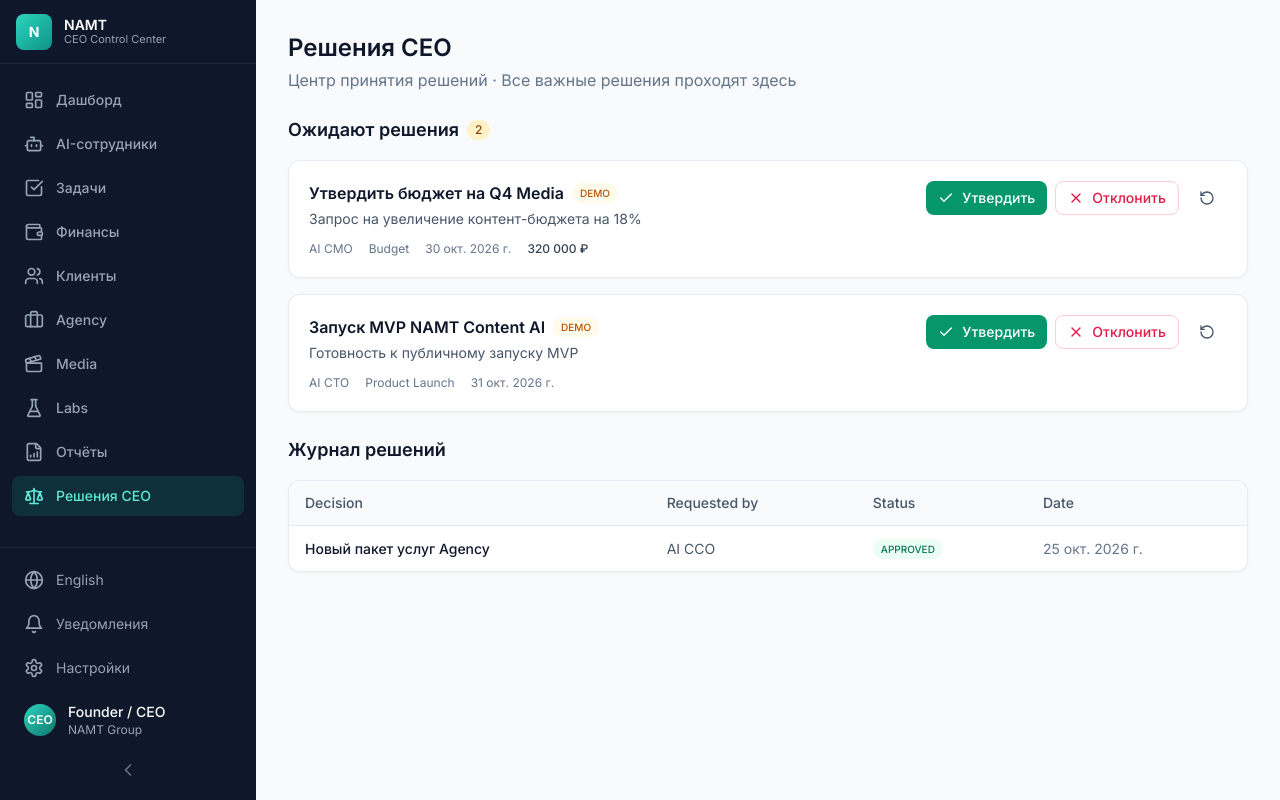
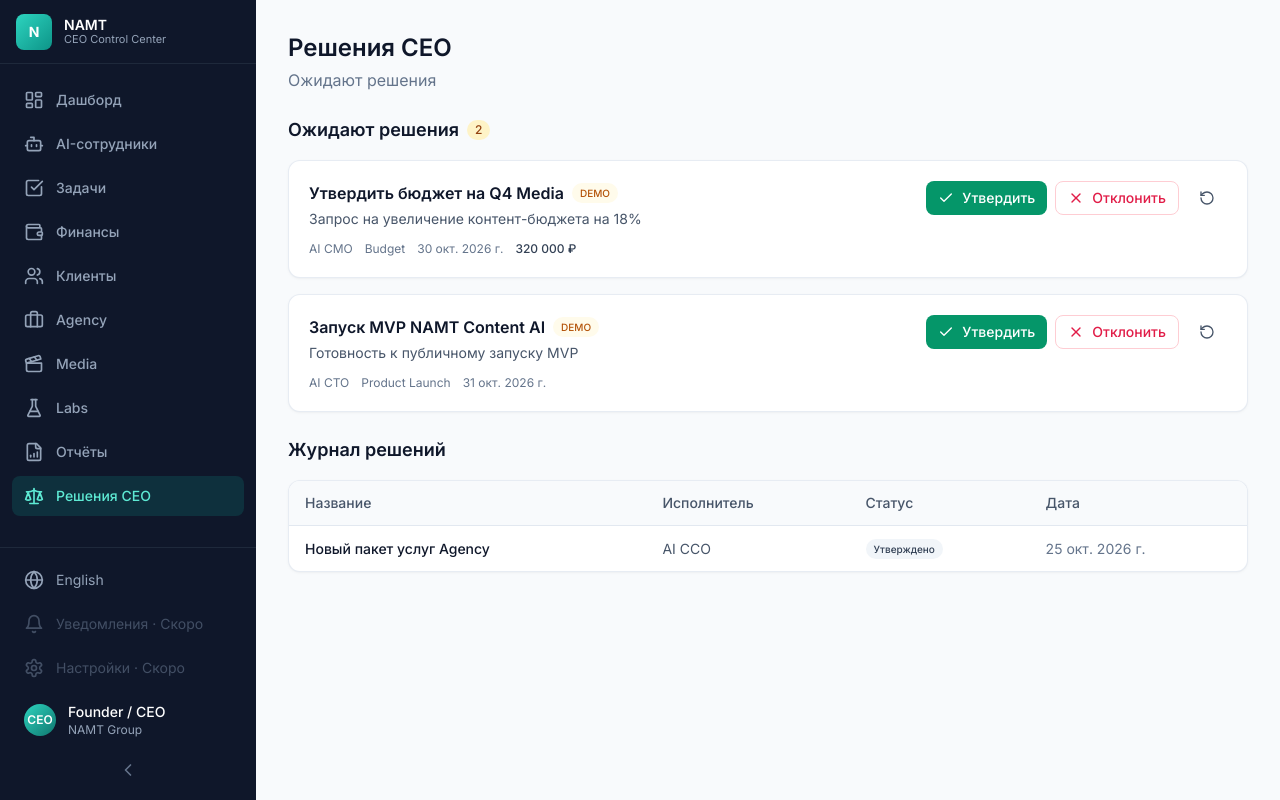
Before and after one commit to nuroxsfera/namt-ceo-control-center, a React (Vite) app: page /ceo-decisions in a window 1280 px wide. Built offline with nearby package versions, Linux system fonts and the light colour scheme.

Commit message:
Commercial MVP: Sidebar coming-soon states, CEO Decisions i18n

```diff
--- a/src/components/layout/Sidebar.tsx
+++ b/src/components/layout/Sidebar.tsx
@@ -1,22 +1,8 @@
 import { NavLink, useLocation } from 'react-router-dom'
 import {
-  LayoutDashboard,
-  Bot,
-  CheckSquare,
-  Wallet,
-  Users,
-  Briefcase,
-  Clapperboard,
-  FlaskConical,
-  FileBarChart,
-  Scale,
-  Globe,
-  Bell,
-  Settings,
-  ChevronLeft,
-  ChevronRight,
-  Menu,
-  X
+  LayoutDashboard, Bot, CheckSquare, Wallet, Users, Briefcase,
+  Clapperboard, FlaskConical, FileBarChart, Scale, Globe, Bell, Settings,
+  ChevronLeft, ChevronRight, Menu, X
 } from 'lucide-react'
 import { useState, useEffect } from 'react'
 import { useAppStore } from '../../store/useAppStore'
@@ -49,33 +35,25 @@ export function Sidebar({ mobileOpen, onMobileClose, collapsed, onToggleCollapse
   const setLanguage = useAppStore(s => s.setLanguage)
   const location = useLocation()
 
-  // Close mobile menu on route change
   useEffect(() => {
     onMobileClose()
   }, [location.pathname])
 
   return (
     <>
-      {/* Mobile overlay */}
       {mobileOpen && (
-        <div
-          className="fixed inset-0 z-40 bg-black/50 lg:hidden"
-          onClick={onMobileClose}
-        />
+        <div className="fixed inset-0 z-40 bg-black/50 lg:hidden" onClick={onMobileClose} />
       )}
 
       <aside
         className={cn(
-          "fixed left-0 top-0 z-50 h-screen bg-surface-900 text-slate-300 flex flex-col transition-all duration-300",
-          // Desktop
-          "lg:translate-x-0",
-          collapsed ? "lg:w-[72px]" : "lg:w-64",
-          // Mobile: slide in/out
-          "w-72",
-          mobileOpen ? "translate-x-0" : "-translate-x-full lg:translate-x-0"
+          'fixed left-0 top-0 z-50 h-screen bg-surface-900 text-slate-300 flex flex-col transition-all duration-300',
+          'lg:translate-x-0',
+          collapsed ? 'lg:w-[72px]' : 'lg:w-64',
+          'w-72',
+          mobileOpen ? 'translate-x-0' : '-translate-x-full lg:translate-x-0'
         )}
       >
-        {/* Logo */}
         <div className="flex items-center justify-between gap-3 px-4 h-16 border-b border-slate-800">
           <div className="flex items-center gap-3 min-w-0">
             <div className="flex-shrink-0 w-9 h-9 rounded-lg bg-gradient-to-br from-namt-400 to-namt-600 flex items-center justify-center text-white font-bold text-sm">
@@ -88,16 +66,11 @@ export function Sidebar({ mobileOpen, onMobileClose, collapsed, onToggleCollapse
               </div>
             )}
           </div>
-          {/* Close on mobile */}
-          <button
-            onClick={onMobileClose}
-            className="lg:hidden p-1.5 rounded-lg text-slate-400 hover:text-white hover:bg-slate-800"
-          >
+          <button onClick={onMobileClose} className="lg:hidden p-1.5 rounded-lg text-slate-400 hover:text-white hover:bg-slate-800">
             <X className="w-5 h-5" />
           </button>
         </div>
 
-        {/* Navigation */}
         <nav className="flex-1 overflow-y-auto py-4 px-3 space-y-1">
           {navItems.map((item) => (
             <NavLink
@@ -105,10 +78,8 @@ export function Sidebar({ mobileOpen, onMobileClose, collapsed, onToggleCollapse
               to={item.path}
               end={item.path === '/'}
               className={({ isActive }) => cn(
-                "flex items-center gap-3 px-3 py-2.5 rounded-lg text-sm font-medium transition-colors",
-                isActive
-                  ? "bg-namt-600/20 text-namt-300"
-                  : "text-slate-400 hover:bg-slate-800 hover:text-slate-200"
+                'flex items-center gap-3 px-3 py-2.5 rounded-lg text-sm font-medium transition-colors',
+                isActive ? 'bg-namt-600/20 text-namt-300' : 'text-slate-400 hover:bg-slate-800 hover:text-slate-200'
               )}
             >
               <item.icon className="w-5 h-5 flex-shrink-0" />
@@ -117,7 +88,6 @@ export function Sidebar({ mobileOpen, onMobileClose, collapsed, onToggleCollapse
           ))}
         </nav>
 
-        {/* Bottom */}
         <div className="border-t border-slate-800 p-3 space-y-1">
           <button
             onClick={() => setLanguage(language === 'ru' ? 'en' : 'ru')}
@@ -127,21 +97,25 @@ export function Sidebar({ mobileOpen, onMobileClose, collapsed, onToggleCollapse
             {(!collapsed || mobileOpen) && <span>{language === 'ru' ? 'English' : 'Русский'}</span>}
           </button>
 
-          <button className="w-full flex items-center gap-3 px-3 py-2.5 rounded-lg text-sm text-slate-400 hover:bg-slate-800 hover:text-slate-200 transition-colors">
+          <button
+            disabled
+            title={t('comingSoon')}
+            className="w-full flex items-center gap-3 px-3 py-2.5 rounded-lg text-sm text-slate-500 opacity-60 cursor-not-allowed"
+          >
             <Bell className="w-5 h-5 flex-shrink-0" />
-            {(!collapsed || mobileOpen) && <span>{t('notifications')}</span>}
+            {(!collapsed || mobileOpen) && <span>{t('notifications')} · {t('comingSoon')}</span>}
           </button>
 
-          <button className="w-full flex items-center gap-3 px-3 py-2.5 rounded-lg text-sm text-slate-400 hover:bg-slate-800 hover:text-slate-200 transition-colors">
+          <button
+            disabled
+            title={t('comingSoon')}
+            className="w-full flex items-center gap-3 px-3 py-2.5 rounded-lg text-sm text-slate-500 opacity-60 cursor-not-allowed"
+          >
             <Settings className="w-5 h-5 flex-shrink-0" />
-            {(!collapsed || mobileOpen) && <span>{t('settings')}</span>}
+            {(!collapsed || mobileOpen) && <span>{t('settings')} · {t('comingSoon')}</span>}
           </button>
 
-          {/* Profile */}
-          <div className={cn(
-            "flex items-center gap-3 px-3 py-2.5 mt-2",
-            collapsed && !mobileOpen && "justify-center"
-          )}>
+          <div className={cn('flex items-center gap-3 px-3 py-2.5 mt-2', collapsed && !mobileOpen && 'justify-center')}>
             <div className="w-8 h-8 rounded-full bg-gradient-to-br from-namt-400 to-namt-700 flex items-center justify-center text-white text-xs font-semibold flex-shrink-0">
               CEO
             </div>
@@ -153,7 +127,6 @@ export function Sidebar({ mobileOpen, onMobileClose, collapsed, onToggleCollapse
             )}
           </div>
 
-          {/* Collapse only on desktop */}
           <button
             onClick={onToggleCollapse}
             className="hidden lg:flex w-full items-center justify-center py-2 text-slate-500 hover:text-slate-300 transition-colors"
@@ -172,21 +145,13 @@ export function MobileHeader({ onMenuClick }: { onMenuClick: () => void }) {
 
   return (
     <header className="lg:hidden sticky top-0 z-30 flex items-center justify-between h-14 px-4 bg-white border-b border-slate-200">
-      <button
-        onClick={onMenuClick}
-        className="p-2 -ml-2 rounded-lg text-slate-600 hover:bg-slate-100"
-        aria-label="Open menu"
-      >
+      <button onClick={onMenuClick} className="p-2 -ml-2 rounded-lg text-slate-600 hover:bg-slate-100" aria-label="Open menu">
         <Menu className="w-5 h-5" />
       </button>
-
       <div className="flex items-center gap-2">
-        <div className="w-7 h-7 rounded-md bg-gradient-to-br from-namt-400 to-namt-600 flex items-center justify-center text-white text-xs font-bold">
-          N
-        </div>
+        <div className="w-7 h-7 rounded-md bg-gradient-to-br from-namt-400 to-namt-600 flex items-center justify-center text-white text-xs font-bold">N</div>
         <span className="font-semibold text-slate-900 text-sm">NAMT</span>
       </div>
-
       <button
         onClick={() => setLanguage(language === 'ru' ? 'en' : 'ru')}
         className="p-2 -mr-2 rounded-lg text-slate-600 hover:bg-slate-100 text-xs font-medium uppercase"
--- a/src/pages/CEODecisions.tsx
+++ b/src/pages/CEODecisions.tsx
@@ -1,10 +1,11 @@
 import { useTranslation } from '../hooks/useTranslation'
 import { useAppStore } from '../store/useAppStore'
 import { formatCurrency, formatDate } from '../lib/utils'
+import { statusLabel } from '../i18n/translations'
 import { Check, X, RotateCcw } from 'lucide-react'
 
 export function CEODecisions() {
-  const { t } = useTranslation()
+  const { t, language } = useTranslation()
   const decisions = useAppStore(s => s.decisions)
   const updateDecision = useAppStore(s => s.updateDecision)
 
@@ -15,38 +16,35 @@ export function CEODecisions() {
     <div className="space-y-6">
       <div>
         <h1 className="text-2xl font-semibold text-slate-900">{t('ceoDecisions')}</h1>
-        <p className="text-slate-500 mt-1">Центр принятия решений · Все важные решения проходят здесь</p>
+        <p className="text-slate-500 mt-1">{t('awaitingDecisions')}</p>
       </div>
 
-      {/* Pending */}
       <div>
         <h2 className="text-lg font-semibold text-slate-900 mb-4 flex items-center gap-2">
-          Ожидают решения
+          {t('awaitingDecisions')}
           <span className="badge bg-amber-100 text-amber-800">{pending.length}</span>
         </h2>
         <div className="space-y-4">
           {pending.length === 0 && (
-            <div className="card p-8 text-center text-slate-500">
-              Нет запросов на утверждение
-            </div>
+            <div className="card p-8 text-center text-slate-500">{t('noPending')}</div>
           )}
           {pending.map(d => (
             <div key={d.id} className="card p-5">
-              <div className="flex items-start justify-between gap-4">
+              <div className="flex flex-col sm:flex-row sm:items-start justify-between gap-4">
                 <div className="flex-1">
-                  <div className="flex items-center gap-2 mb-1">
+                  <div className="flex items-center gap-2 mb-1 flex-wrap">
                     <h3 className="font-semibold text-slate-900">{d.title}</h3>
-                    {d.isDemo && <span className="badge bg-amber-50 text-amber-700 text-[10px]">DEMO</span>}
+                    {d.isDemo && <span className="badge bg-amber-50 text-amber-700 text-[10px]">{t('demo')}</span>}
                   </div>
                   <p className="text-sm text-slate-600">{d.description}</p>
-                  <div className="flex items-center gap-4 mt-3 text-xs text-slate-500">
+                  <div className="flex flex-wrap items-center gap-3 mt-3 text-xs text-slate-500">
                     <span>{d.requestedBy}</span>
                     <span>{d.type}</span>
                     <span>{formatDate(d.createdAt)}</span>
-                    {d.amount && <span className="font-medium text-slate-700">{formatCurrency(d.amount)}</span>}
+                    {d.amount != null && <span className="font-medium text-slate-700">{formatCurrency(d.amount)}</span>}
                   </div>
                 </div>
-                <div className="flex gap-2 flex-shrink-0">
+                <div className="flex flex-wrap gap-2 flex-shrink-0">
                   <button
                     onClick={() => updateDecision(d.id, 'APPROVED')}
                     className="btn-primary text-sm px-3 py-1.5 bg-emerald-600 hover:bg-emerald-700"
@@ -62,6 +60,7 @@ export function CEODecisions() {
                   <button
                     onClick={() => updateDecision(d.id, 'NEEDS_REVISION')}
                     className="btn-ghost text-sm"
+                    title={t('requestRevision')}
                   >
                     <RotateCcw className="w-4 h-4" />
                   </button>
@@ -72,17 +71,16 @@ export function CEODecisions() {
         </div>
       </div>
 
-      {/* History */}
       <div>
-        <h2 className="text-lg font-semibold text-slate-900 mb-4">Журнал решений</h2>
-        <div className="card overflow-hidden">
-          <table className="w-full text-sm">
+        <h2 className="text-lg font-semibold text-slate-900 mb-4">{t('decisionLog')}</h2>
+        <div className="card overflow-x-auto">
+          <table className="w-full text-sm min-w-[560px]">
             <thead className="bg-slate-50 border-b">
               <tr>
-                <th className="text-left px-4 py-3 font-medium text-slate-600">Decision</th>
-                <th className="text-left px-4 py-3 font-medium text-slate-600">Requested by</th>
-                <th className="text-left px-4 py-3 font-medium text-slate-600">Status</th>
-                <th className="text-left px-4 py-3 font-medium text-slate-600">Date</th>
+                <th className="text-left px-4 py-3 font-medium text-slate-600">{t('title')}</th>
+                <th className="text-left px-4 py-3 font-medium text-slate-600">{t('assignee')}</th>
+                <th className="text-left px-4 py-3 font-medium text-slate-600">{t('status')}</th>
+                <th className="text-left px-4 py-3 font-medium text-slate-600">{t('date')}</th>
               </tr>
             </thead>
             <tbody className="divide-y">
@@ -91,7 +89,7 @@ export function CEODecisions() {
                   <td className="px-4 py-3 font-medium">{d.title}</td>
                   <td className="px-4 py-3 text-slate-600">{d.requestedBy}</td>
                   <td className="px-4 py-3">
-                    <StatusBadge status={d.status} />
+                    <span className="badge text-[10px] bg-slate-100 text-slate-700">{statusLabel(d.status, language)}</span>
                   </td>
                   <td className="px-4 py-3 text-slate-500">{d.decidedAt ? formatDate(d.decidedAt) : '—'}</td>
                 </tr>
@@ -103,13 +101,3 @@ export function CEODecisions() {
     </div>
   )
 }
-
-function StatusBadge({ status }: { status: string }) {
-  const styles: Record<string, string> = {
-    APPROVED: 'bg-emerald-50 text-emerald-700',
-    REJECTED: 'bg-rose-50 text-rose-700',
-    NEEDS_REVISION: 'bg-amber-50 text-amber-700',
-    PENDING: 'bg-slate-100 text-slate-600',
-  }
-  return <span className={`badge text-[10px] ${styles[status] || ''}`}>{status}</span>
-}
```
